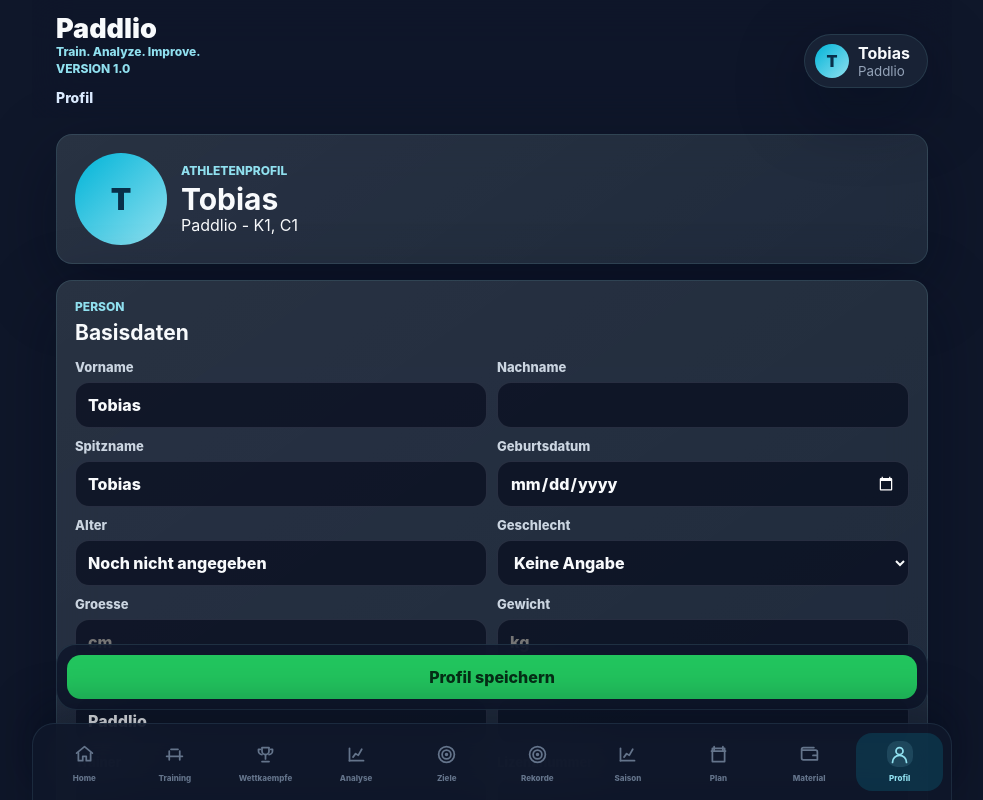
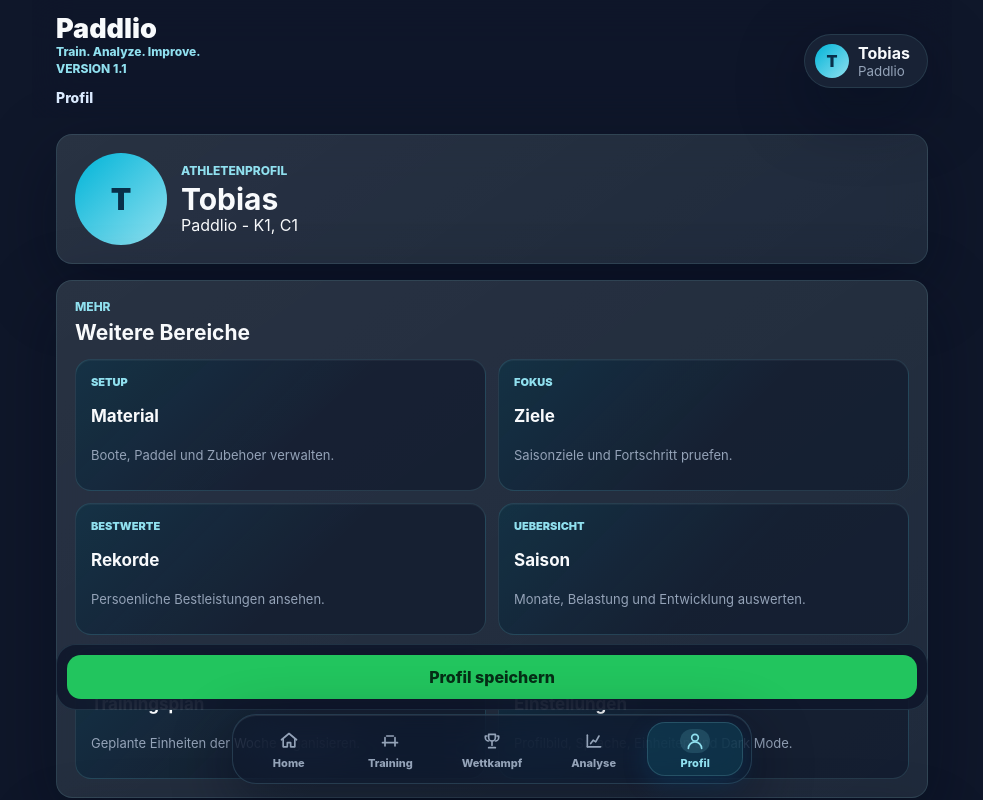
Before and after one commit to wertz34243/Paddlio, a React (Vite) app: page / in a window 1280 px wide. Both pictures are taken after a click on the button "Profil". Shown: the top 800 px of the page, without its empty margins (148-1131 px from the left). Built offline with nearby package versions, Linux system fonts and the light colour scheme.

Commit message:
Redesign bottom navigation

```diff
--- a/package.json
+++ b/package.json
@@ -1,6 +1,6 @@
 {
   "name": "paddlio",
-  "version": "1.0.0",
+  "version": "1.1.0",
   "private": true,
   "type": "module",
   "scripts": {
--- a/src/App.tsx
+++ b/src/App.tsx
@@ -27,15 +27,12 @@ import { TrainingView } from "./views/TrainingView";
 const navItems: Array<{ id: PageId; label: string; icon: IconName }> = [
   { id: "dashboard", label: "Home", icon: "home" },
   { id: "training", label: "Training", icon: "training" },
-  { id: "competitions", label: "Wettkaempfe", icon: "trophy" },
+  { id: "competitions", label: "Wettkampf", icon: "trophy" },
   { id: "analysis", label: "Analyse", icon: "chart" },
-  { id: "goals", label: "Ziele", icon: "target" },
-  { id: "records", label: "Rekorde", icon: "target" },
-  { id: "season", label: "Saison", icon: "chart" },
-  { id: "plan", label: "Plan", icon: "calendar" },
-  { id: "equipment", label: "Material", icon: "wallet" },
   { id: "profile", label: "Profil", icon: "user" },
 ];
+
+const profileAreaPages = new Set<PageId>(["equipment", "goals", "records", "season", "plan"]);
 
 const pageTitles: Record<PageId, string> = {
   dashboard: "Dashboard",
@@ -56,6 +53,7 @@ function App() {
   const [activePage, setActivePage] = useState<PageId>("dashboard");
   const [data, setData] = useState<PaddleMotionData>(() => loadData());
   const activeUser = getActiveUser(data.users, data.activeUserId);
+  const activeNavPage = profileAreaPages.has(activePage) ? "profile" : activePage;
 
   useEffect(() => {
     saveData(data);
@@ -297,7 +295,7 @@ function App() {
           />
         );
       case "profile":
-        return <ProfileView user={activeUser} onSave={updateProfile} />;
+        return <ProfileView user={activeUser} onSave={updateProfile} onNavigate={setActivePage} />;
       default:
         return null;
     }
@@ -332,11 +330,11 @@ function App() {
       <nav className="bottom-nav" aria-label="Hauptnavigation">
         {navItems.map((item) => (
           <button
-            className={activePage === item.id ? "nav-item active" : "nav-item"}
+            className={activeNavPage === item.id ? "nav-item active" : "nav-item"}
             key={item.id}
             type="button"
             onClick={() => setActivePage(item.id)}
-            aria-current={activePage === item.id ? "page" : undefined}
+            aria-current={activeNavPage === item.id ? "page" : undefined}
           >
             <span className="nav-icon" aria-hidden="true">
               <Icon name={item.icon} />
--- a/src/brand.ts
+++ b/src/brand.ts
@@ -2,7 +2,7 @@ export const APP_NAME = "Paddlio";
 
 export const APP_SLOGAN = "Train. Analyze. Improve.";
 
-export const APP_VERSION = "1.0";
+export const APP_VERSION = "1.1";
 
 export const ROLE_LABELS = {
   athlete: "Paddlio Athlete",
--- a/src/styles.css
+++ b/src/styles.css
@@ -56,7 +56,7 @@ button {
   width: min(100%, 920px);
   min-height: 100vh;
   margin: 0 auto;
-  padding: 18px 14px 104px;
+  padding: 18px 14px calc(112px + env(safe-area-inset-bottom));
 }
 
 .app-header {
@@ -698,6 +698,59 @@ p {
   box-shadow: 0 0 0 4px rgba(0, 180, 216, 0.12);
 }
 
+.profile-more-grid {
+  display: grid;
+  grid-template-columns: repeat(2, minmax(0, 1fr));
+  gap: 12px;
+}
+
+.profile-more-card {
+  display: grid;
+  gap: 8px;
+  min-height: 132px;
+  padding: 15px;
+  text-align: left;
+  border: 1px solid rgba(144, 224, 239, 0.14);
+  border-radius: var(--radius);
+  background:
+    linear-gradient(135deg, rgba(0, 180, 216, 0.11), transparent 56%),
+    rgba(15, 23, 42, 0.58);
+  color: var(--text);
+  cursor: pointer;
+  box-shadow: inset 0 1px 0 rgba(255, 255, 255, 0.04);
+  transition: transform 180ms ease, border-color 180ms ease, background 180ms ease;
+}
+
+.profile-more-card:active {
+  transform: scale(0.985);
+}
+
+.profile-more-card:hover {
+  border-color: rgba(144, 224, 239, 0.3);
+  background:
+    linear-gradient(135deg, rgba(0, 180, 216, 0.16), rgba(34, 197, 94, 0.05)),
+    rgba(15, 23, 42, 0.72);
+}
+
+.profile-more-card span {
+  color: var(--accent);
+  font-size: 11px;
+  font-weight: 900;
+  letter-spacing: 0;
+  text-transform: uppercase;
+}
+
+.profile-more-card strong {
+  font-size: 17px;
+  line-height: 1.15;
+}
+
+.profile-more-card small {
+  color: var(--muted);
+  font-size: 13px;
+  line-height: 1.4;
+}
+
 .filter-tabs {
   display: grid;
   grid-template-columns: repeat(3, minmax(0, 1fr));
@@ -1006,61 +1059,76 @@ p {
 
 .bottom-nav {
   position: fixed;
-  right: 0;
-  bottom: 0;
-  left: 0;
+  right: 12px;
+  bottom: 10px;
+  left: 12px;
   z-index: 20;
   display: grid;
-  grid-template-columns: repeat(10, minmax(0, 1fr));
-  gap: 4px;
-  width: min(100%, 920px);
+  grid-template-columns: repeat(5, minmax(0, 1fr));
+  gap: 6px;
+  width: min(calc(100% - 24px), 560px);
   margin: 0 auto;
-  padding: 9px 8px calc(9px + env(safe-area-inset-bottom));
-  border: 1px solid rgba(144, 224, 239, 0.1);
-  border-bottom: 0;
-  border-radius: 22px 22px 0 0;
-  background: rgba(15, 23, 42, 0.9);
-  box-shadow: 0 -18px 42px rgba(2, 8, 23, 0.34);
-  backdrop-filter: blur(24px);
+  padding: 7px 8px calc(7px + env(safe-area-inset-bottom));
+  border: 1px solid rgba(144, 224, 239, 0.16);
+  border-radius: 24px;
+  background: rgba(15, 23, 42, 0.66);
+  box-shadow:
+    0 18px 60px rgba(2, 8, 23, 0.46),
+    inset 0 1px 0 rgba(255, 255, 255, 0.08);
+  backdrop-filter: blur(24px) saturate(150%);
+  -webkit-backdrop-filter: blur(24px) saturate(150%);
 }
 
 .nav-item {
   display: grid;
   gap: 4px;
   min-width: 0;
-  min-height: 58px;
-  padding: 7px 3px;
+  min-height: 54px;
+  padding: 6px 4px;
   place-items: center;
   border: 0;
-  border-radius: 16px;
+  border-radius: 18px;
   background: transparent;
-  color: #64748b;
+  color: #94a3b8;
   cursor: pointer;
-  transition: transform 180ms ease, color 180ms ease, background 180ms ease;
+  transition: transform 180ms ease, color 180ms ease, background 180ms ease, box-shadow 180ms ease;
 }
 
 .nav-item.active {
-  background: rgba(0, 180, 216, 0.16);
+  background: rgba(0, 180, 216, 0.14);
+  box-shadow:
+    inset 0 0 0 1px rgba(144, 224, 239, 0.18),
+    0 10px 26px rgba(0, 119, 182, 0.18);
   color: var(--accent);
 }
 
 .nav-icon {
-  width: 26px;
-  height: 26px;
-  border-radius: 10px;
+  display: grid;
+  width: 30px;
+  height: 24px;
+  place-items: center;
+  border-radius: 999px;
+  transition: background 180ms ease, color 180ms ease;
 }
 
 .nav-item.active .nav-icon {
-  background: rgba(144, 224, 239, 0.13);
+  background: rgba(144, 224, 239, 0.14);
+}
+
+.nav-icon svg {
+  width: 20px;
+  height: 20px;
 }
 
 .nav-item span:last-child {
-  overflow: hidden;
+  overflow: visible;
   width: 100%;
-  text-overflow: ellipsis;
+  text-align: center;
+  text-overflow: clip;
   white-space: nowrap;
-  font-size: 8px;
+  font-size: 11px;
   font-weight: 800;
+  line-height: 1;
 }
 
 .intelligence-dashboard {
@@ -1286,6 +1354,11 @@ p {
   .plan-week {
     grid-template-columns: repeat(2, minmax(0, 1fr));
   }
+
+  .bottom-nav {
+    bottom: 16px;
+    width: min(520px, calc(100% - 48px));
+  }
 }
 
 @media (max-width: 560px) {
@@ -1335,6 +1408,10 @@ p {
     width: 46px;
     height: 46px;
   }
+
+  .profile-more-grid {
+    grid-template-columns: 1fr;
+  }
 }
 
 @media (max-width: 390px) {
@@ -1355,7 +1432,20 @@ p {
     display: none;
   }
 
+  .bottom-nav {
+    right: 8px;
+    left: 8px;
+    width: calc(100% - 16px);
+    gap: 4px;
+    padding-inline: 6px;
+  }
+
+  .nav-icon svg {
+    width: 19px;
+    height: 19px;
+  }
+
   .nav-item span:last-child {
-    font-size: 8px;
+    font-size: 10px;
   }
 }
--- a/src/views/ProfileView.tsx
+++ b/src/views/ProfileView.tsx
@@ -4,6 +4,7 @@ import type {
   AppLanguage,
   Gender,
   MeasurementUnit,
+  PageId,
   PaddleSide,
   ProfileBoatClass,
   User,
@@ -13,6 +14,7 @@ import type {
 type ProfileViewProps = {
   user: User;
   onSave: (profile: UserProfile) => void;
+  onNavigate: (page: PageId) => void;
 };
 
 const profileBoatClasses: ProfileBoatClass[] = ["K1", "C1", "C2"];
@@ -36,11 +38,44 @@ const languages: Array<{ value: AppLanguage; label: string }> = [
   { value: "en", label: "English" },
 ];
 
+const profileAreas: Array<{ page: PageId; title: string; description: string; eyebrow: string }> = [
+  {
+    page: "equipment",
+    title: "Material",
+    description: "Boote, Paddel und Zubehoer verwalten.",
+    eyebrow: "Setup",
+  },
+  {
+    page: "goals",
+    title: "Ziele",
+    description: "Saisonziele und Fortschritt pruefen.",
+    eyebrow: "Fokus",
+  },
+  {
+    page: "records",
+    title: "Rekorde",
+    description: "Persoenliche Bestleistungen ansehen.",
+    eyebrow: "Bestwerte",
+  },
+  {
+    page: "season",
+    title: "Saison",
+    description: "Monate, Belastung und Entwicklung auswerten.",
+    eyebrow: "Uebersicht",
+  },
+  {
+    page: "plan",
+    title: "Trainingsplan",
+    description: "Geplante Einheiten der Woche organisieren.",
+    eyebrow: "Planung",
+  },
+];
+
 const toNumber = (value: FormDataEntryValue | null): number => Number(value ?? 0);
 
 const getString = (formData: FormData, key: keyof UserProfile): string => String(formData.get(key) ?? "").trim();
 
-export function ProfileView({ user, onSave }: ProfileViewProps) {
+export function ProfileView({ user, onSave, onNavigate }: ProfileViewProps) {
   const [profileImageDataUrl, setProfileImageDataUrl] = useState(user.profile.profileImageDataUrl);
   const [additionalBoatClasses, setAdditionalBoatClasses] = useState<ProfileBoatClass[]>(user.profile.additionalBoatClasses);
   const [savedMessage, setSavedMessage] = useState("");
@@ -113,6 +148,38 @@ export function ProfileView({ user, onSave }: ProfileViewProps) {
           <p className="eyebrow">Athletenprofil</p>
           <h2>{getDisplayName(user.profile)}</h2>
           <span>{user.profile.club || "Kein Verein"} - {getBoatClassSummary(user.profile)}</span>
+        </div>
+      </section>
+
+      <section className="section-block">
+        <div className="section-heading">
+          <div>
+            <p className="eyebrow">Mehr</p>
+            <h3>Weitere Bereiche</h3>
+          </div>
+        </div>
+        <div className="profile-more-grid">
+          {profileAreas.map((area) => (
+            <button
+              className="profile-more-card"
+              key={area.page}
+              type="button"
+              onClick={() => onNavigate(area.page)}
+            >
+              <span>{area.eyebrow}</span>
+              <strong>{area.title}</strong>
+              <small>{area.description}</small>
+            </button>
+          ))}
+          <button
+            className="profile-more-card"
+            type="button"
+            onClick={() => document.getElementById("profile-settings")?.scrollIntoView({ behavior: "smooth", block: "start" })}
+          >
+            <span>App</span>
+            <strong>Einstellungen</strong>
+            <small>Profilbild, Sprache, Einheiten und Dark Mode.</small>
+          </button>
         </div>
       </section>
 
@@ -260,7 +327,7 @@ export function ProfileView({ user, onSave }: ProfileViewProps) {
         </label>
       </section>
 
-      <section className="section-block">
+      <section className="section-block" id="profile-settings">
         <div className="section-heading">
           <div>
             <p className="eyebrow">Einstellungen</p>
```
Also changed, not shown: 1 other file (tests, documents, lock files or other folders).
